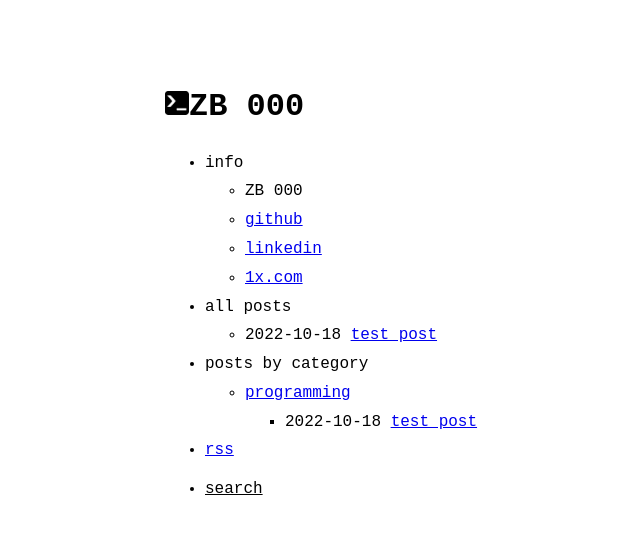
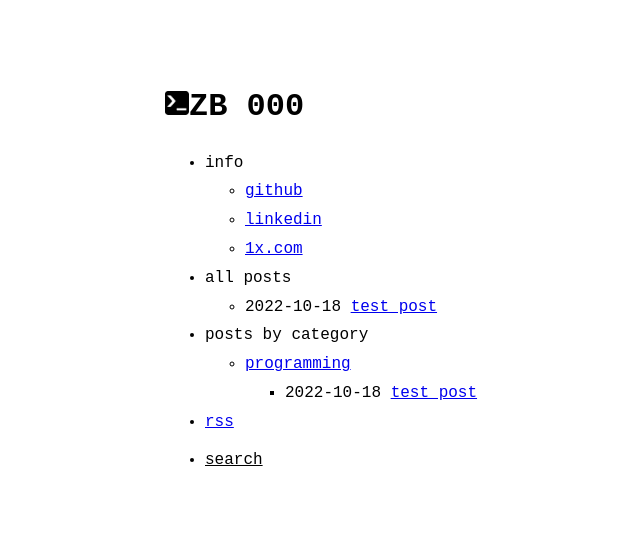
Before and after one commit to zib0/zibo_me, a Jekyll site: the page built from index.md, in a window 1280 px wide. Shown: the top 534 px of the page, without its empty margins (155-795 px from the left). Built offline with Jekyll 4.4.1, drawn with Linux system fonts in a browser that asks for light colours.

Commit message:
delete first item and try build category again

```diff
--- a/_data/menu.yml
+++ b/_data/menu.yml
@@ -4,7 +4,6 @@
 entries:
   - title: info
     entries:
-      - title: ZB 000
       - title: github
         url: https://github.com/zib0
       - title: linkedin
```
